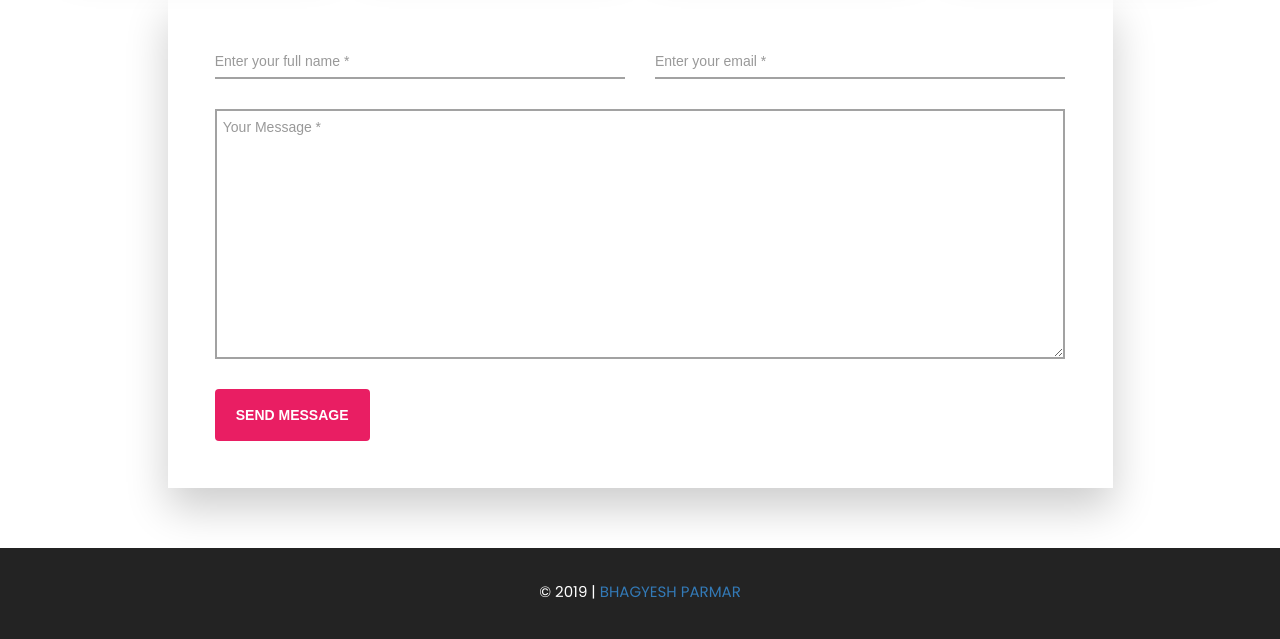
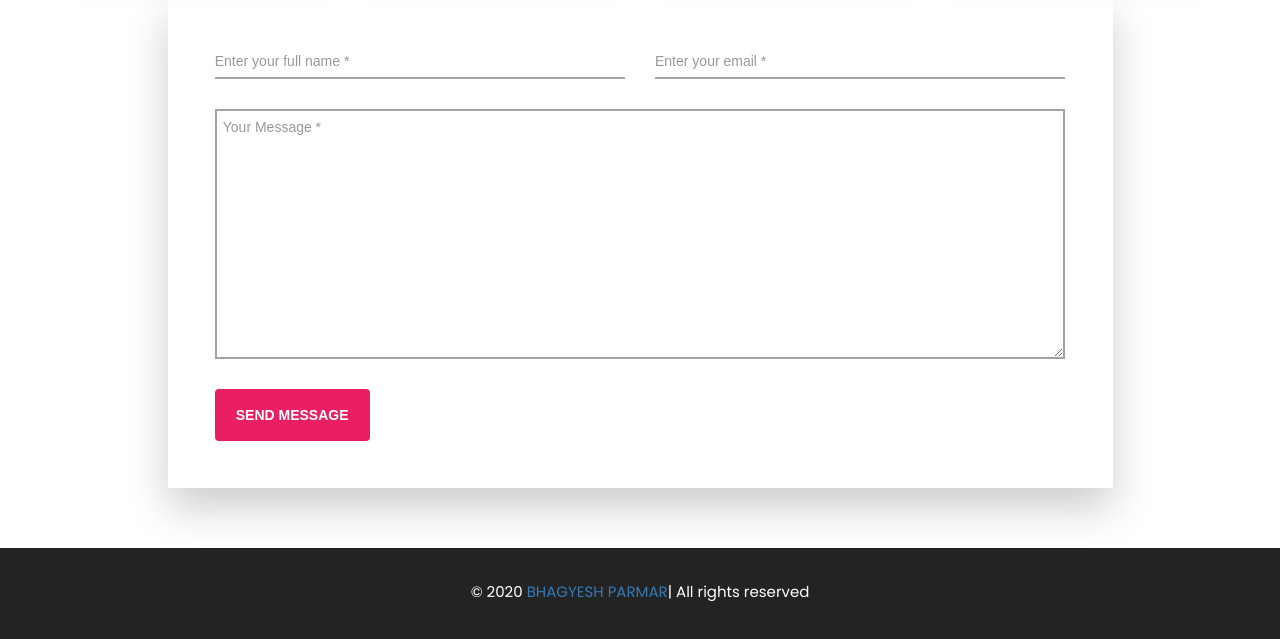
Before and after one commit to BHAGYESHKUMAR/BHAGYESHKUMAR.github.io, a plain HTML site: page index.html in a window 1280 px wide. Shown: the part 2651-3290 px from the top of the page. Drawn offline with Linux system fonts and the light colour scheme.

Commit message:
Update index.html

```diff
--- a/index.html
+++ b/index.html
@@ -708,7 +708,7 @@
         <div class="container">
             <div class="row">
                 <div class="col-xs-12 col-sm-12 col-md-12 col-lg-12 text-center">
-                    <p>&copy; 2019 | <a href="#" target="_blank">BHAGYESH PARMAR</a></p> <!--edit here-->
+                    <p>&copy; 2020 <a href="#" target="_blank">BHAGYESH PARMAR</a>| All rights reserved</p> <!--edit here-->
                 </div>
             </div>
         </div>
```
